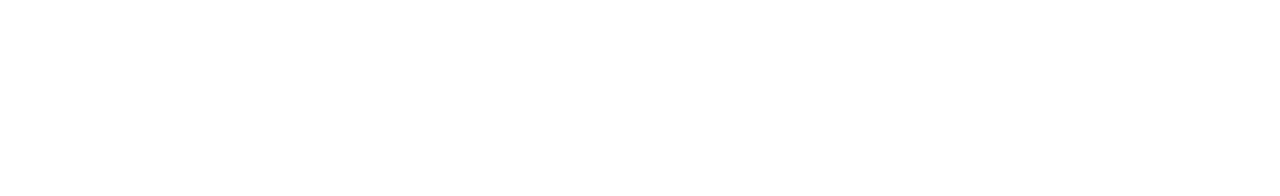
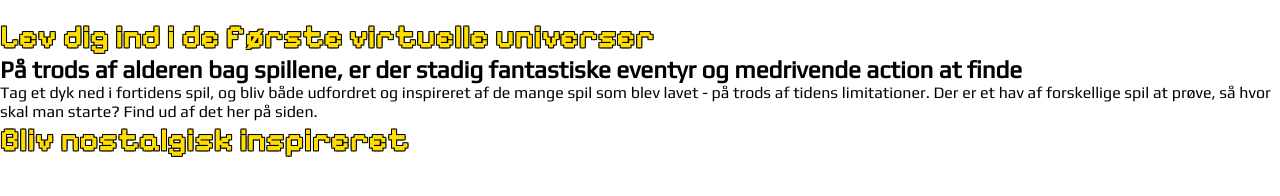
Before and after one commit to Smedegaardx/Emne-site, a plain HTML site: page index.html in a window 1280 px wide. Drawn offline with Linux system fonts and the light colour scheme.

Commit message:
Fonts tilføjet, Tekst opsat

```diff
--- a/css/general.css
+++ b/css/general.css
@@ -0,0 +1,28 @@
+*{
+    margin: 0;
+    padding: 0;
+    box-sizing: border-box;
+}
+
+@font-face{
+    font-family: "pixel";
+    src: url(/fonts/PixelifySans-VariableFont_wght.ttf)
+}
+@font-face {
+    font-family: "play";
+    src: url(/fonts/Play.ttf);
+}
+
+h1{
+    font-family: "pixel";
+    color: #FEDE00;
+    text-shadow:
+    -1px -1px 0 #000,
+    1px -1px 0 #000,
+    -1px 1px 0 #000,
+    1px 1px 0 #000;
+}
+
+h2, p{
+    font-family: "play";
+}
--- a/index.html
+++ b/index.html
@@ -4,6 +4,8 @@
     <meta charset="UTF-8" />
     <meta name="viewport" content="width=device-width, initial-scale=1.0" />
     <title>Retro-games</title>
+    <link rel="stylesheet" href="css/general.css" />
+    <link rel="stylesheet" href="css/layout.css" />
   </head>
   <body>
     <header></header>
@@ -12,12 +14,14 @@
       <div>
         <img src="" alt="" id="pic1" />
         <div>
-          <h1></h1>
-          <h2></h2>
-          <p></p>
+          <h1>Lev dig ind i de første virtuelle universer</h1>
+          <h2>På trods af alderen bag spillene, er der stadig fantastiske eventyr og medrivende action at finde</h2>
+          <p>
+            Tag et dyk ned i fortidens spil, og bliv både udfordret og inspireret af de mange spil som blev lavet - på trods af tidens limitationer. Der er et hav af forskellige spil at prøve, så hvor skal man starte? Find ud af det her på siden.
+          </p>
         </div>
       </div>
-      <h2></h2>
+      <h1>Bliv nostalgisk inspireret</h1>
       <div>
         <img />
         <img />
@@ -27,4 +31,5 @@
     </main>
     <footer></footer>
   </body>
+  <script src="js/main.js"></script>
 </html>
```
Also changed, not shown: fonts/PixelifySans-VariableFont_wght.ttf (added), fonts/Play.ttf (added).
